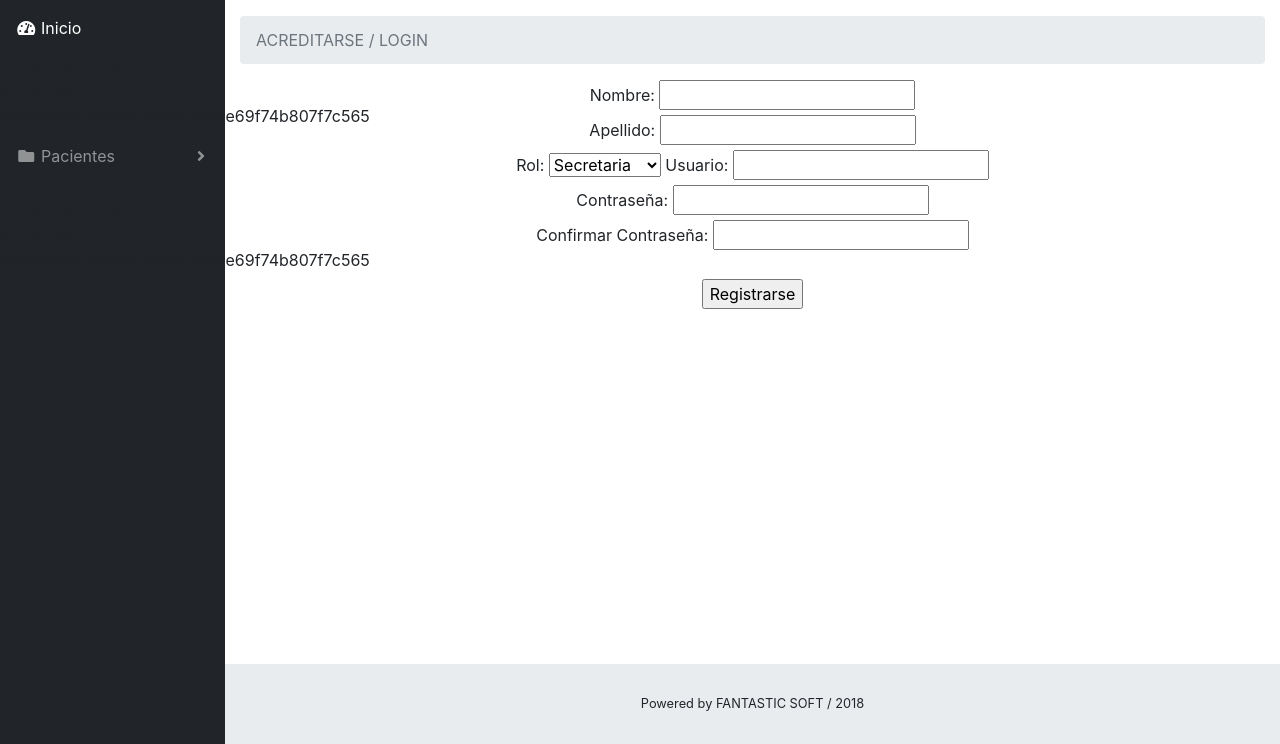
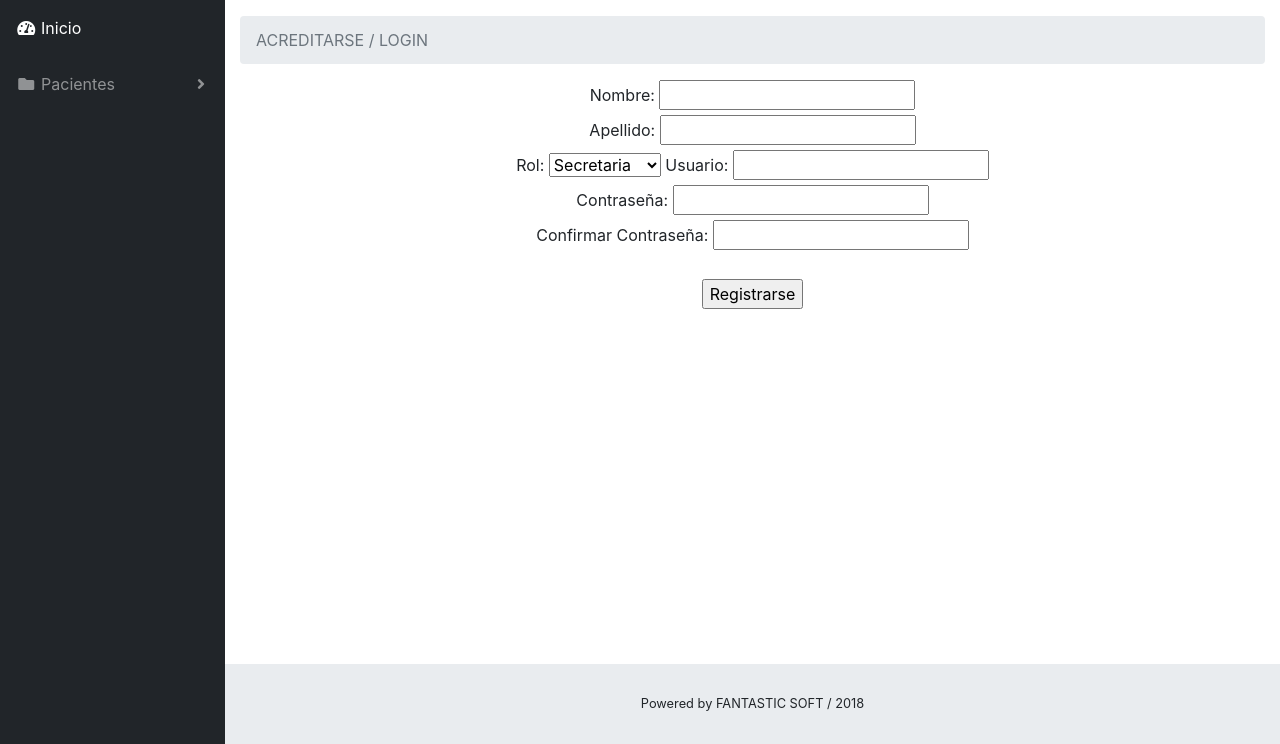
Before and after one commit to matiasdlm/agendoc, a PHP site: page /index.php in a window 1280 px wide. Shown: the part 79-823 px from the top of the page. Run offline with PHP 8.4, Linux system fonts and the light colour scheme; some libraries are stand-ins or nearby versions.

Commit message:
Modificacion de encabezado. Habia quedado mal despues de un merge.

```diff
--- a/encabezado.php
+++ b/encabezado.php
@@ -65,27 +65,15 @@
             <span>Inicio</span>
           </a>
         </li>
-<<<<<<< HEAD
-=======
 
-          <div class="dropdown-menu" aria-labelledby="pagesDropdown">
-            <a class="dropdown-item" href="nada.html">Reservar</a>
-            <a class="dropdown-item" href="nada.html">Reprogramar</a>
-          </div>
-        </li>
->>>>>>> dd150818b31d80832a422c09e69f74b807f7c565
-		<li class="nav-item dropdown">
+    		<li class="nav-item dropdown">
           <a class="nav-link dropdown-toggle" href="#" id="pagesDropdown" role="button" data-toggle="dropdown" aria-haspopup="true" aria-expanded="false">
             <i class="fas fa-fw fa-folder"></i>
-			<span>Pacientes</span>
+    			   <span>Pacientes</span>
           </a>
           <div class="dropdown-menu" aria-labelledby="pagesDropdown">
             <a class="dropdown-item" href="listaPacientes.php">Listado</a>
             <a class="dropdown-item" href="historial.php">Historial Med.</a>
           </div>
         </li>
-<<<<<<< HEAD
-=======
-
->>>>>>> dd150818b31d80832a422c09e69f74b807f7c565
       </ul>
```
